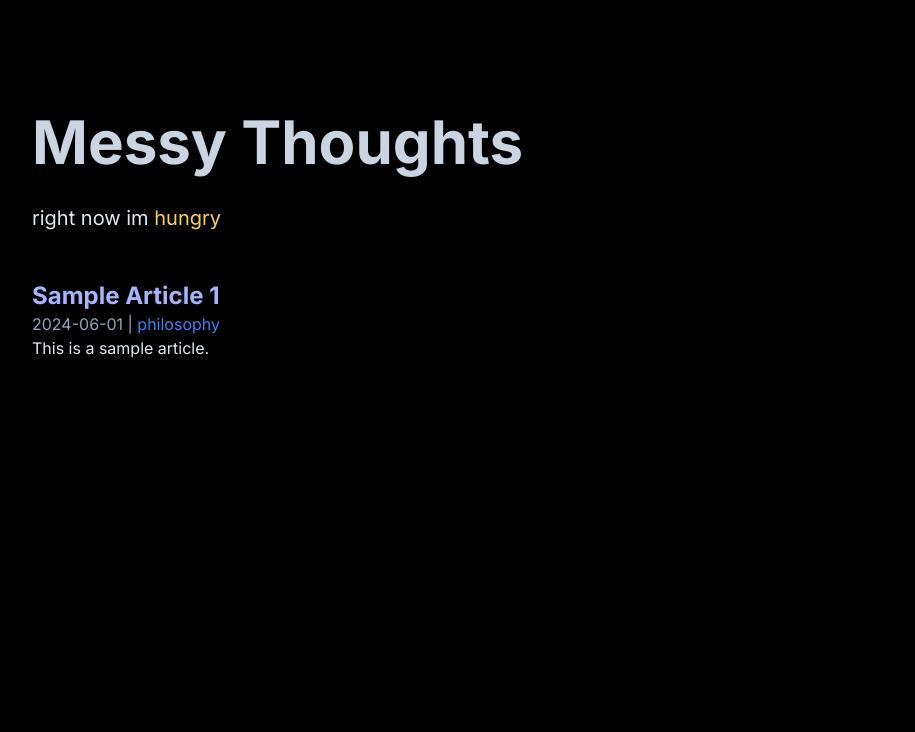
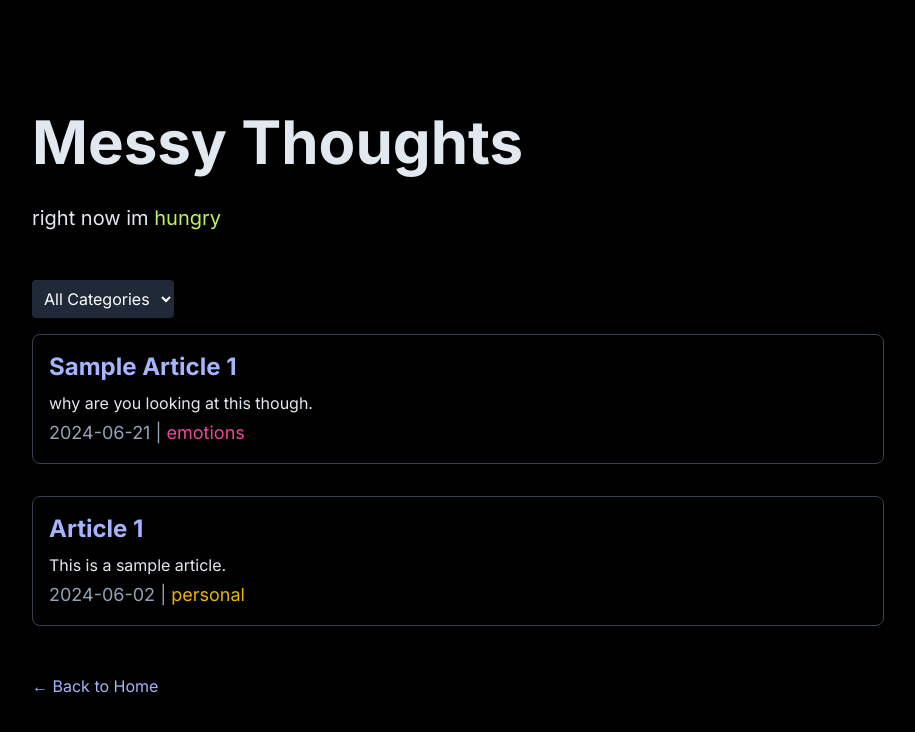
Before and after one commit to colicolas/demi, a Next.js app: page /thoughts in a window 1280 px wide. Shown: the top 732 px of the page, without its empty margins (160-1075 px from the left). Built offline with nearby package versions, Linux system fonts and the light colour scheme.

Commit message:
articles work with filtration, working on markdown czu it's broken

```diff
--- a/app/thoughts/[slug]/page.tsx
+++ b/app/thoughts/[slug]/page.tsx
@@ -1,4 +1,36 @@
-import { getArticleData } from '../../../lib/markdown';
+import { getArticleData, getSortedArticlesData } from '../../../lib/markdown';
+import Link from 'next/link';
+
+interface ArticleProps {
+  params: { slug: string };
+}
+
+export default async function ArticlePage({ params }: ArticleProps) {
+  const articleData = await getArticleData(params.slug);
+
+  return (
+    <div className="bg-black min-h-screen p-8">
+      <div className="mt-20 ml-20">
+        <h1 className="text-6xl font-bold mb-4 text-slate-200 ml-20">{articleData.title}</h1>
+        <p className="text-slate-400 text-lg ml-20">{articleData.date} | Demi Zheng</p>
+        <p className="text-slate-400 text-md mt-8 ml-20">{articleData.description}</p>
+        <div className="text-slate-200 mt-8 text-xl ml-20" dangerouslySetInnerHTML={{ __html: articleData.contentHtml }} />
+      </div>
+      <div className="mt-12 ml-20">
+        <Link href="/thoughts" className="text-indigo-300 hover:underline ml-20">← Back to thoughts
+        </Link>
+      </div>
+    </div>
+  );
+}
+
+export async function generateStaticParams() {
+  const articles = getSortedArticlesData();
+  return articles.map(article => ({
+    slug: article.id,
+  }));
+}
+/*import { getArticleData } from '../../../lib/markdown';
 import Link from 'next/link';
 
 export default async function ArticlePage({ params }: { params: { slug: string } }) {
@@ -18,4 +50,4 @@ export default async function ArticlePage({ params }: { params: { slug: string }
       </div>
     </div>
   );
-}
+}*/
--- a/app/thoughts/page.tsx
+++ b/app/thoughts/page.tsx
@@ -1,4 +1,65 @@
+import Link from 'next/link';
 import { getSortedArticlesData } from '../../lib/markdown';
+import Filter from '@/components/Filter';
+
+const categoryColors: { [key: string]: string } = {
+  politics: 'text-red-500',
+  emotions: 'text-pink-500',
+  personal: 'text-yellow-500',
+  society: 'text-green-500',
+  philosophy: 'text-blue-500',
+  hobbies: 'text-indigo-500',
+  theFuture: 'text-purple-500',
+  literature: 'text-gray-500',
+};
+
+interface Article {
+  id: string;
+  date: string;
+  title: string;
+  description: string;
+  category: string;
+}
+
+export default async function ThoughtsPage({ searchParams }: { searchParams: { category?: string } }) {
+  const articles = getSortedArticlesData();
+  const filteredCategory = searchParams.category || null;
+  const filteredArticles = filteredCategory
+    ? articles.filter(article => article.category === filteredCategory)
+    : articles;
+
+  return (
+    <div className="bg-black min-h-screen p-8">
+      <div className="mt-20 ml-20">
+        <h1 className="text-6xl ml-20 font-bold mb-4 text-slate-200">Messy Thoughts</h1>
+        <p className="text-xl text-slate-200 mt-8 ml-20 ">right now im <span className="text-lime-300">hungry </span></p>
+      </div>
+      <div className="mt-12 ml-20 mb-4">
+        <Filter categoryColors={categoryColors} />
+      </div>
+      <div className="ml-20">
+        {filteredArticles.length > 0 ? (
+          filteredArticles.map(({ id, date, title, description, category }) => (
+            <Link key={id} href={`/thoughts/${id}`} className="block mb-8 ml-20 p-4 border border-gray-700 rounded-lg hover:bg-gray-800 transition-colors duration-300 w-9/12">
+                <span className="text-2xl font-bold text-indigo-300 duration-300 transition hover:text-indigo-400">{title}</span>
+                <p className="text-slate-200 mt-2">{description}</p>
+                <p className="text-slate-400 text-lg mt-1">{date} | <span className={`${categoryColors[category]}`}>{category}</span></p>
+            </Link>
+          ))
+        ) : (
+          <p className="text-slate-200 ml-20">None yet :) check back later!</p>
+        )}
+
+        <div className="mt-12">
+          <Link href="/" className="text-indigo-300 hover:underline ml-20">← Back to Home
+          </Link>
+        </div>
+      </div>
+    </div>
+  );
+}
+
+/*import { getSortedArticlesData } from '../../lib/markdown';
 import Link from 'next/link';
 
 const categoryColors: { [key: string]: string } = {
@@ -33,4 +94,4 @@ export default async function ThoughtsPage() {
       </div>
     </div>
   );
-}
+}*/
--- a/articles/test.md
+++ b/articles/test.md
@@ -1,8 +1,8 @@
 ---
 title: "Sample Article 1"
-date: "2024-06-01"
-description: "This is a sample article."
-category: "philosophy"
+date: "2024-06-21"
+description: "why are you looking at this though."
+category: "emotions"
 ---
 
 This is the content of the sample article 1.
--- /dev/null
+++ b/articles/test1.md
@@ -0,0 +1,9 @@
+---
+title: "Article 1"
+date: "2024-06-02"
+description: "This is a sample article."
+category: "personal"
+---
+
+## i like don't like you though.
+This is the content of the sample article 2.
--- /dev/null
+++ b/components/Filter.tsx
@@ -0,0 +1,45 @@
+'use client';
+import React from 'react';
+import { useRouter } from 'next/navigation';
+
+interface FilterProps {
+  categoryColors: { [key: string]: string };
+}
+
+const Filter: React.FC<FilterProps> = ({ categoryColors }) => {
+  const router = useRouter();
+
+  const handleCategoryChange = (category: string) => {
+    router.push(`/thoughts?category=${category}`, undefined, { shallow: true });
+  };
+
+  return (
+    <select onChange={(e) => handleCategoryChange(e.target.value)} className="bg-gray-800 text-white p-2 rounded ml-20">
+      <option value="">All Categories</option>
+      {Object.keys(categoryColors).map(category => (
+        <option key={category} value={category}>{category}</option>
+      ))}
+    </select>
+  );
+};
+
+export default Filter;
+/*import React from 'react';
+
+interface FilterProps {
+  categoryColors: { [key: string]: string };
+  onChange: (category: string | null) => void;
+}
+
+const Filter: React.FC<FilterProps> = ({ categoryColors, onChange }) => {
+  return (
+    <select onChange={(e) => onChange(e.target.value)} className="bg-gray-800 text-white p-2 rounded">
+      <option value="">All Categories</option>
+      {Object.keys(categoryColors).map(category => (
+        <option key={category} value={category}>{category}</option>
+      ))}
+    </select>
+  );
+};
+
+export default Filter;*/
```
